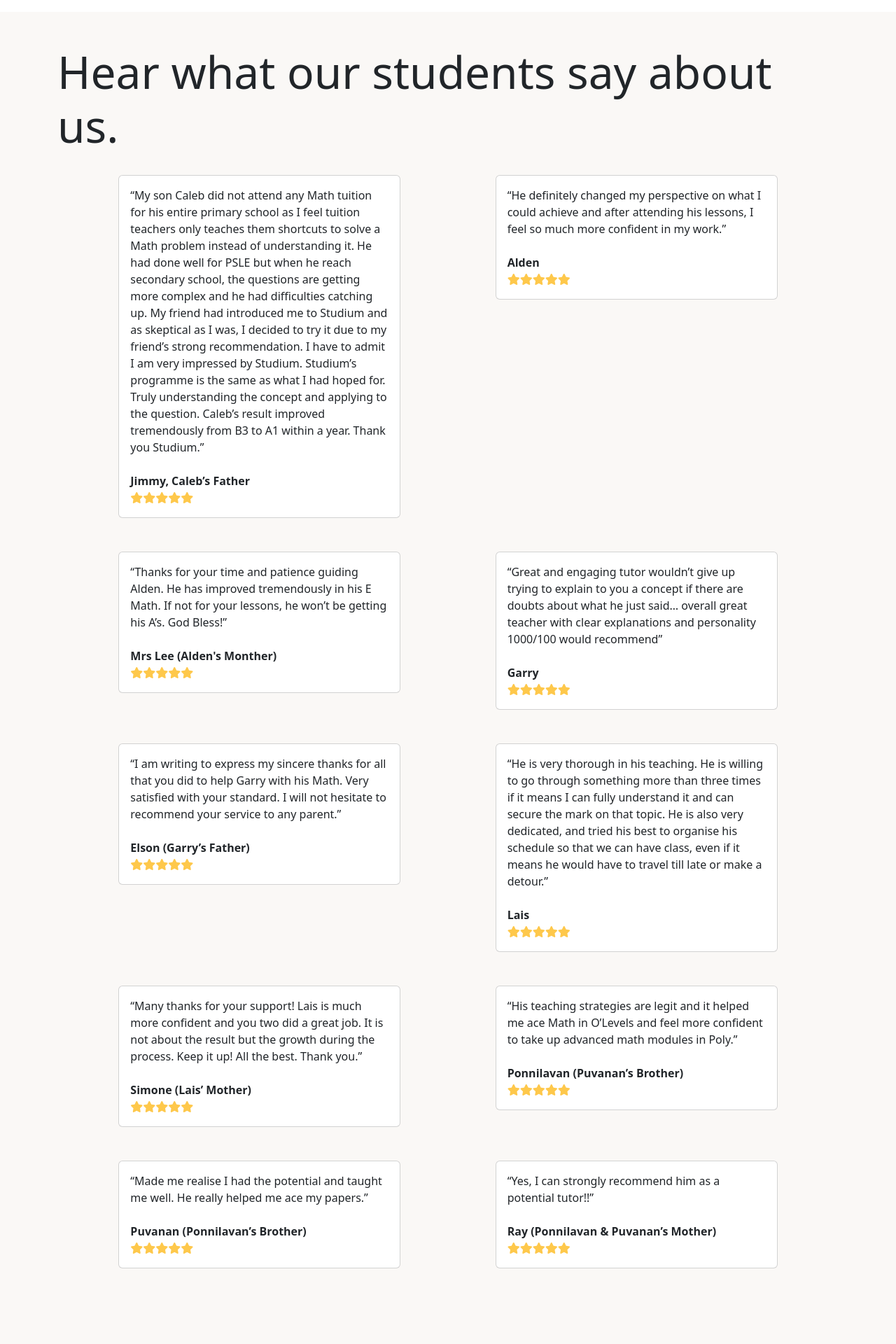
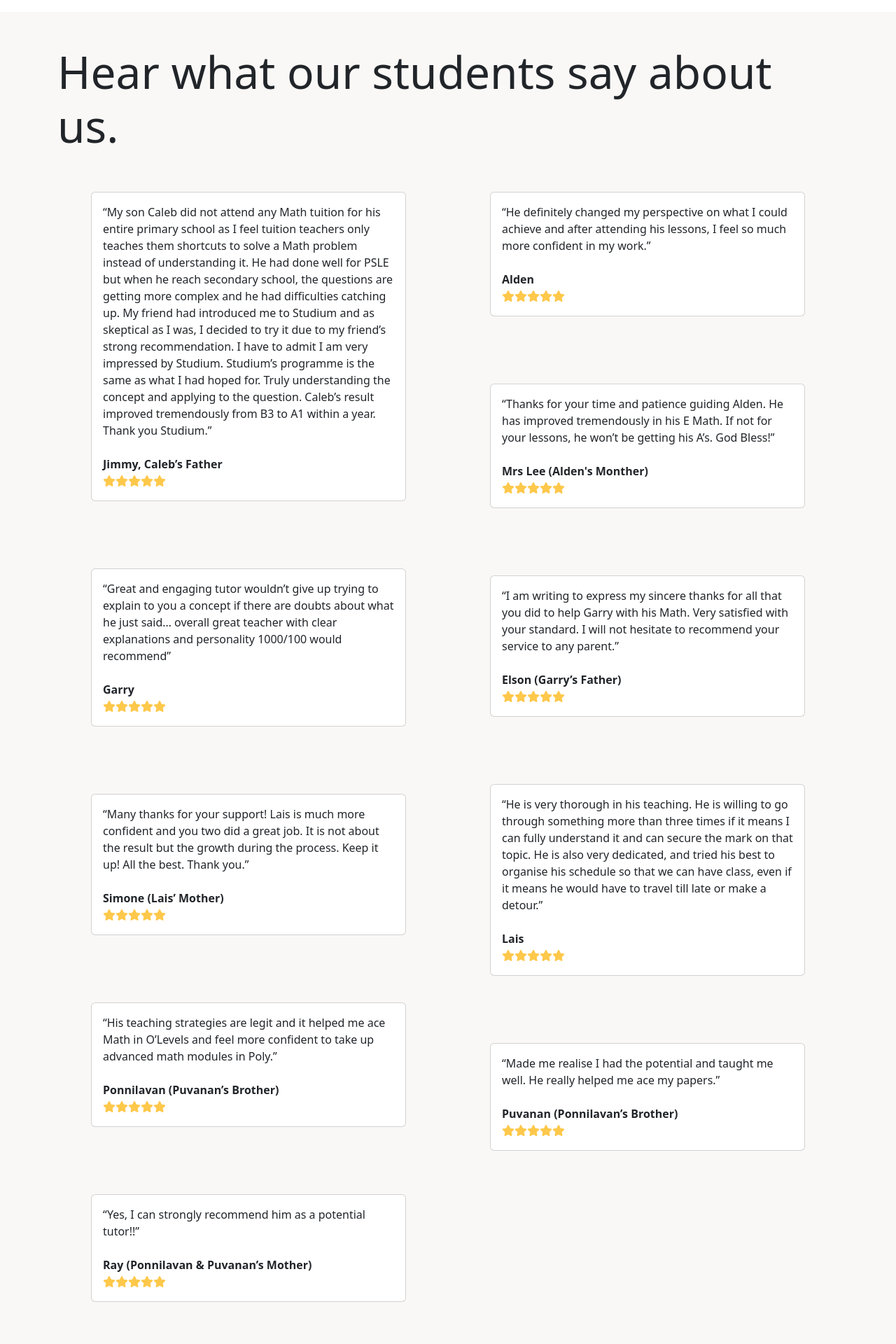
Before and after one commit to beefcakefu/studiumsg.github.io, a Jekyll site: the page built from testimonials.markdown, in a window 1280 px wide. Shown: the part 1334-3254 px from the top of the page at 70% size. Built offline with Jekyll 4.4.1, drawn with Linux system fonts in a browser that asks for light colours; nearby versions of some CDN libraries.

Commit message:
Added 'Masonry' plugin to improve testimonials layout.

```diff
--- a/_layouts/default.html
+++ b/_layouts/default.html
@@ -16,6 +16,7 @@
 {{ content }}
 {% include footer.html %}
 		<script src="https://cdn.jsdelivr.net/npm/bootstrap@5.2.3/dist/js/bootstrap.bundle.min.js" integrity="sha384-kenU1KFdBIe4zVF0s0G1M5b4hcpxyD9F7jL+jjXkk+Q2h455rYXK/7HAuoJl+0I4" crossorigin="anonymous"></script>
+		<script src="https://cdn.jsdelivr.net/npm/masonry-layout@4.2.2/dist/masonry.pkgd.min.js" integrity="sha384-GNFwBvfVxBkLMJpYMOABq3c+d3KnQxudP/mGPkzpZSTYykLBNsZEnG2D9G/X/+7D" crossorigin="anonymous" async></script>
 		<script src="https://kit.fontawesome.com/c2f96f2a87.js" crossorigin="anonymous"></script>
 		<script type="text/javascript">
 			document.addEventListener('DOMContentLoaded', function () {
--- a/_layouts/home.html
+++ b/_layouts/home.html
@@ -115,10 +115,10 @@
 				<a class="text-decoration-none float-end testimonial" href="/testimonials/">{{ page.testimonial-link }}</a>
 			</div>
 		</div>
-		<div class="row justify-content-evenly pb-5">
+		<div class="row pb-5" data-masonry='{"percentPosition": true }'>
 {% for testimonial in page.testimonials %}
-	<div class="col-lg-5 col-sm-10">
-		<div class="card m-4">
+	<div class="col-lg-6 col-sm-12">
+		<div class="card m-5">
 			<div class="card-body">
 				<p class="card-text">{{ testimonial.text }}<br><br><strong>{{ testimonial.name }}</strong><br>{% for i in (1..testimonial.stars) %}<i class="fa-solid fa-star"></i>{% endfor %}</p>
 			</div>
--- a/_layouts/testimonials.html
+++ b/_layouts/testimonials.html
@@ -30,10 +30,10 @@
 				<h1>{{ page.testimonial-header }}</h1>
 			</div>
 		</div>
-		<div class="row justify-content-evenly pb-5">
+		<div class="row pb-5" data-masonry='{"percentPosition": true }'>
 {% for testimonial in page.testimonials %}
-	<div class="col-lg-5 col-sm-10">
-		<div class="card m-4">
+	<div class="col-lg-6 col-sm-12">
+		<div class="card m-5">
 			<div class="card-body">
 				<p class="card-text">{{ testimonial.text }}<br><br><strong>{{ testimonial.name }}</strong><br>{% for i in (1..testimonial.stars) %}<i class="fa-solid fa-star"></i>{% endfor %}</p>
 			</div>
```
